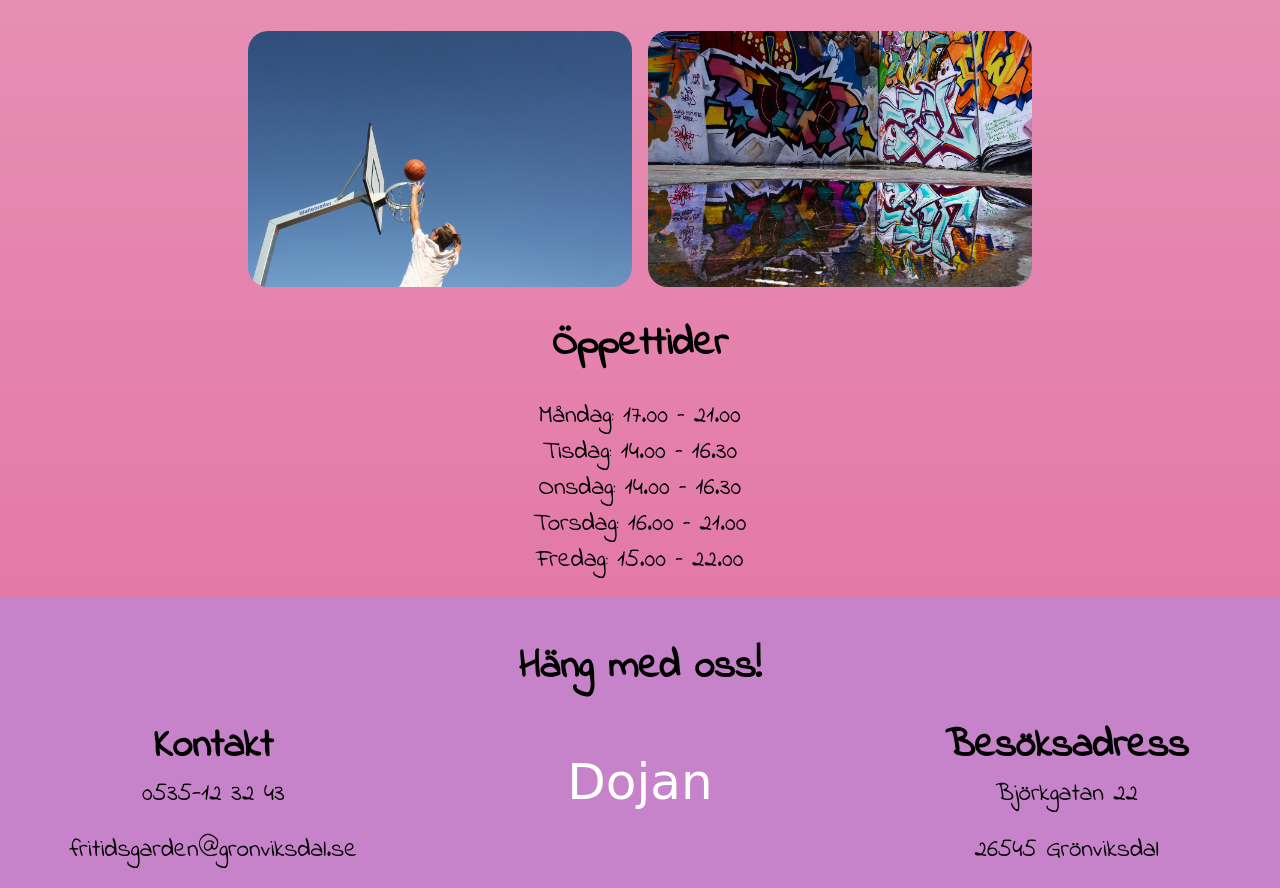
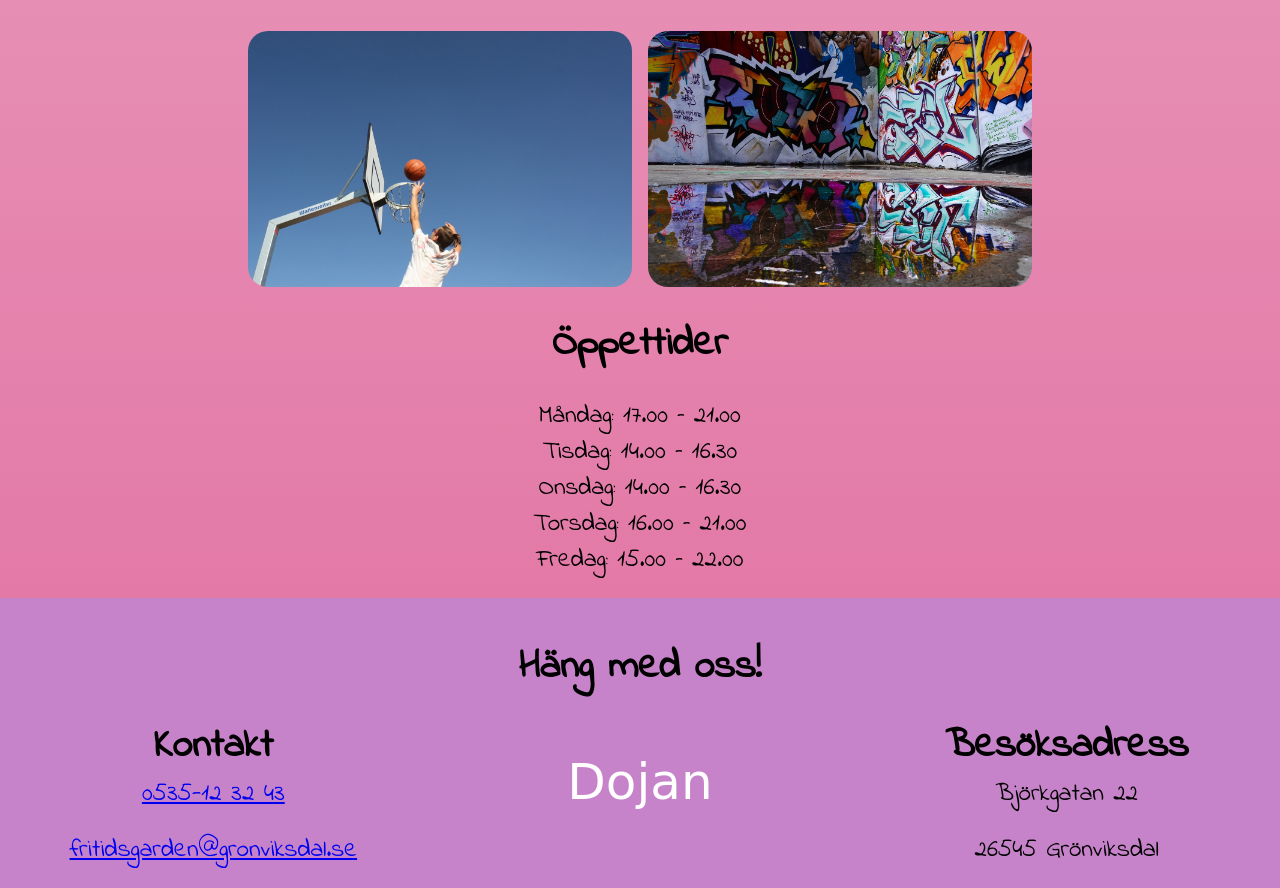
Before and after one commit to tuc-pixel-wizards/agilt-projektarbete-fritidsgarden, a plain HTML site: page index.html in a window 1280 px wide. Shown: the part 1872-2760 px from the top of the page. Drawn offline with Linux system fonts and the light colour scheme; a web font is replaced by a local one.

Commit message:
added links for nr and mail do we want this instead?

```diff
--- a/index.html
+++ b/index.html
@@ -84,8 +84,8 @@
       <h2>Häng med oss!</h2>
       <section class="flex-width">
         <h2>Kontakt</h2>
-        <p>0535-12 32 43</p>
-        <p>fritidsgarden@gronviksdal.se</p>
+        <p><a href="tel:+00460535-12 32 43">0535-12 32 43</a></p>
+        <p><a href="mailto:fritidsgarden@gronviksdal.se">fritidsgarden@gronviksdal.se</a></p>
       </section>
       <p class="header flex-width"> Dojan </p>
       <section class="flex-width">
```
